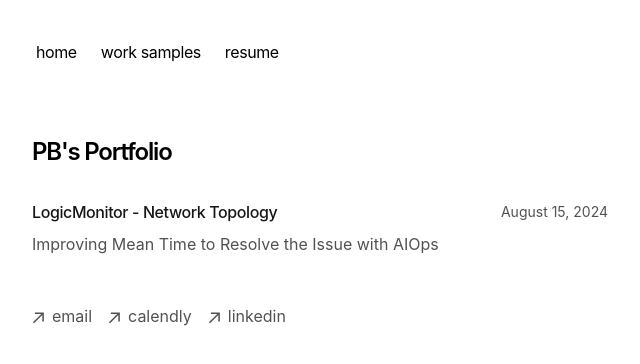
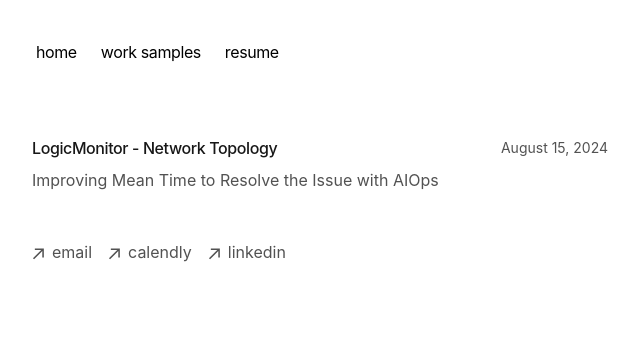
Before and after one commit to bushuyeu/portfolio, a Next.js app: page /portfolio in a window 1280 px wide. Shown: the top 364 px of the page, without its empty margins (320-960 px from the left). Built offline with nearby package versions, Linux system fonts and the light colour scheme.

Commit message:
work samples

```diff
--- a/app/blog/page.tsx
+++ b/app/blog/page.tsx
@@ -2,7 +2,7 @@ import { BlogPosts } from "app/components/posts";
 
 export const metadata = {
   title: "Pasha Bushuyeu",
-  description: "Posts on things I enjoy",
+  description: "Things I Enjoy",
 };
 
 export default function Page() {
--- a/app/portfolio/page.tsx
+++ b/app/portfolio/page.tsx
@@ -2,15 +2,12 @@ import { PortfolioWorks } from "app/components/works";
 
 export const metadata = {
   title: "Portfolio - PB",
-  description: "Pasha Bushuyeu's portfolio of work",
+  description: "Pasha Bushuyeu's sample works",
 };
 
 export default function Page() {
   return (
     <section>
-      <h1 className="font-semibold text-2xl mb-8 tracking-tighter">
-        PB's Portfolio
-      </h1>
       <PortfolioWorks />
     </section>
   );
```
